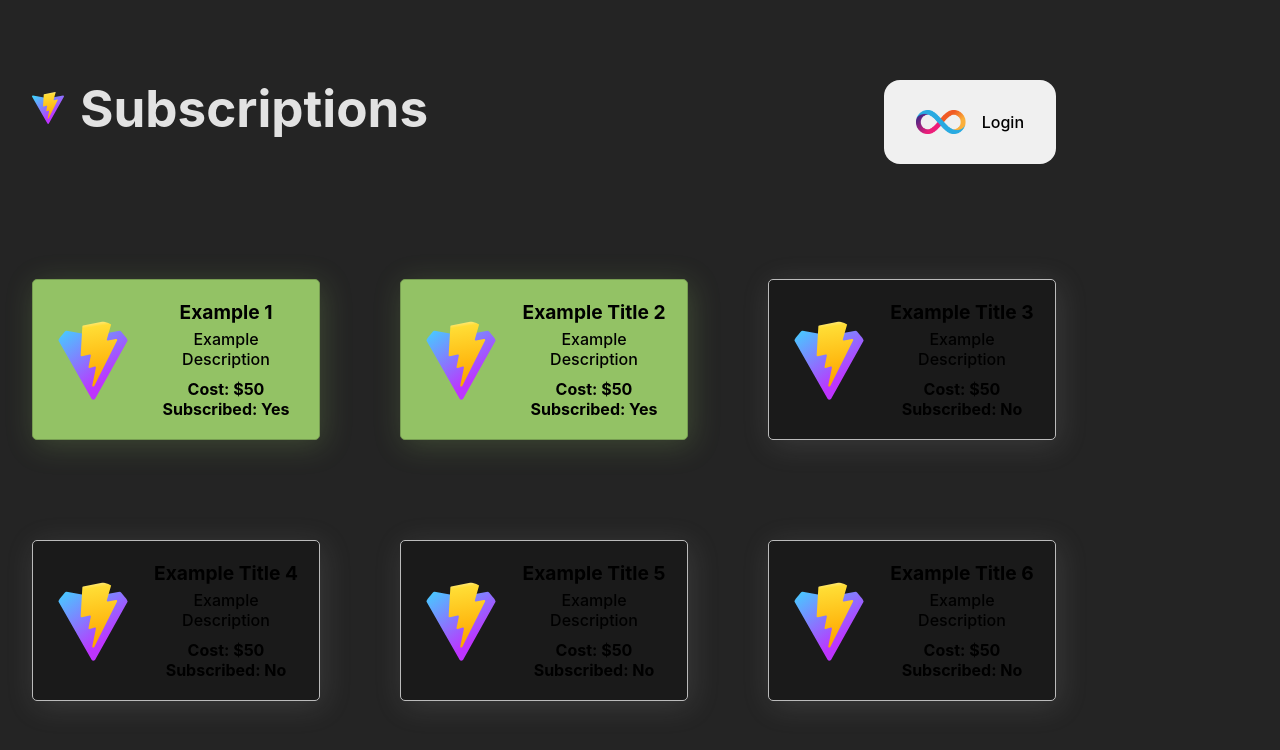
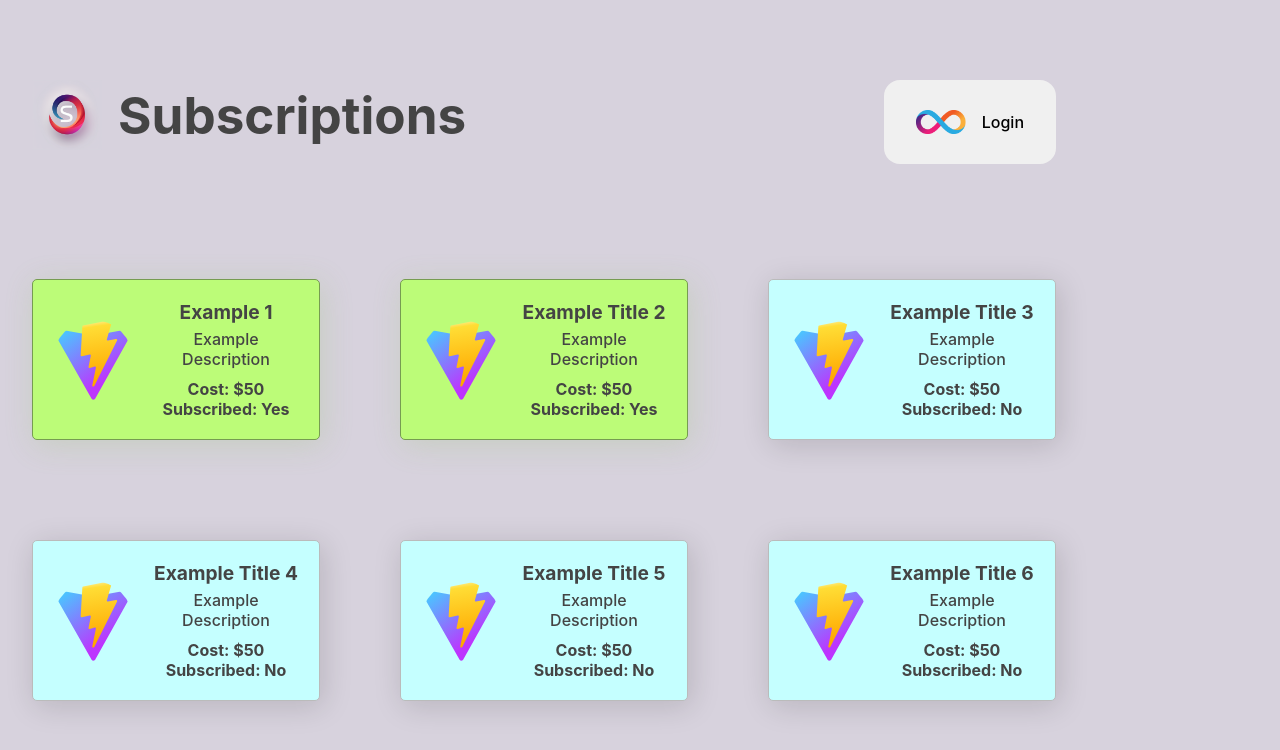
Before and after one commit to ColourfulMelon/dev3-ied-hackathon-submission, a Svelte app in the folder src/hello_frontend/: page / in a window 1280 px wide. Shown: the top 750 px of the page. Built offline with nearby package versions, Linux system fonts and the light colour scheme.

Commit message:
styling additions

```diff
--- a/src/hello_frontend/src/App.svelte
+++ b/src/hello_frontend/src/App.svelte
@@ -10,7 +10,7 @@
     <div class="header">
 <!--todo: add logo-->
         <div class="logo-div">
-            <img src="/public/vite.svg">
+            <img src="/public/logo.png" width="70px">
             <h1>Subscriptions</h1>
         </div>
         <Login />
@@ -47,6 +47,7 @@
     width: 80vw;
     z-index: 1;
     height: 200px;
+    color: #444444;
     /*margin-bottom: 100px;*/
 }
 
--- a/src/hello_frontend/src/app.css
+++ b/src/hello_frontend/src/app.css
@@ -5,7 +5,7 @@
 
   color-scheme: light dark;
   color: rgba(255, 255, 255, 0.87);
-  background-color: #242424;
+  background-color: #d7d2dd;
 
   font-synthesis: none;
   text-rendering: optimizeLegibility;
--- a/src/hello_frontend/src/subscription.svelte
+++ b/src/hello_frontend/src/subscription.svelte
@@ -5,7 +5,7 @@
 	export let cost: string;
 	export let logo: string
     export let subscribed: boolean;
-    export let subscription;
+    // export let subscription;
 
 	function handleClick() {
 
@@ -33,7 +33,9 @@
         padding: 20px;
         border: 1px solid #bbb;
         border-radius: 5px;
-        box-shadow: 3px 5px 30px rgba(187, 187, 187, 0.15);
+        box-shadow: 3px 5px 30px rgba(14, 14, 14, 0.15);
+        color: rgb(68, 68, 68);
+        background: #c5ffff;
 
     }
 
@@ -62,7 +64,7 @@
         font-weight: bold;
     }
     #subscribed {
-        background-color: #93c265; /* indicate user is subscribed to these tiers */
+        background-color: #bcfc78; /* indicate user is subscribed to these tiers */
         border: 1px solid #769c51;
         box-shadow: 3px 5px 30px rgba(147, 194, 101, 0.24);
     }
```
Also changed, not shown: src/hello_frontend/public/logo.png (added).
